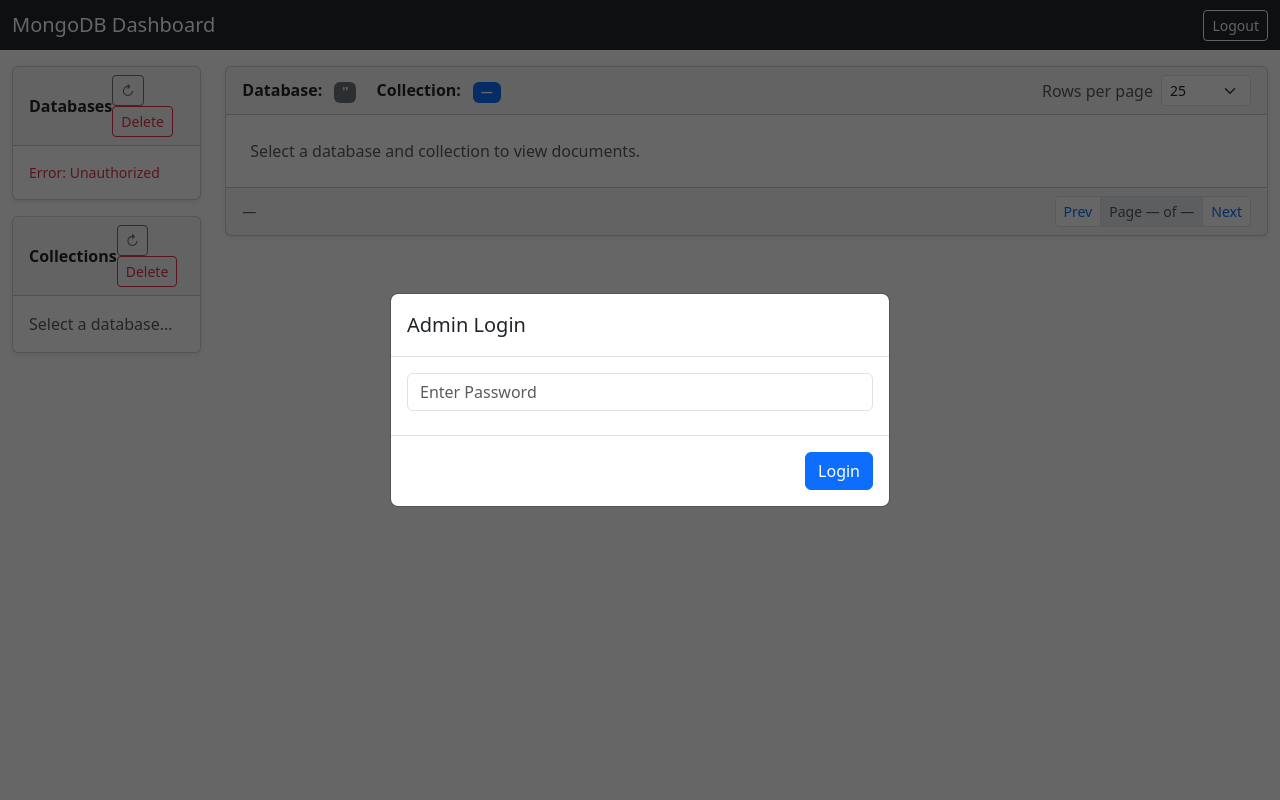
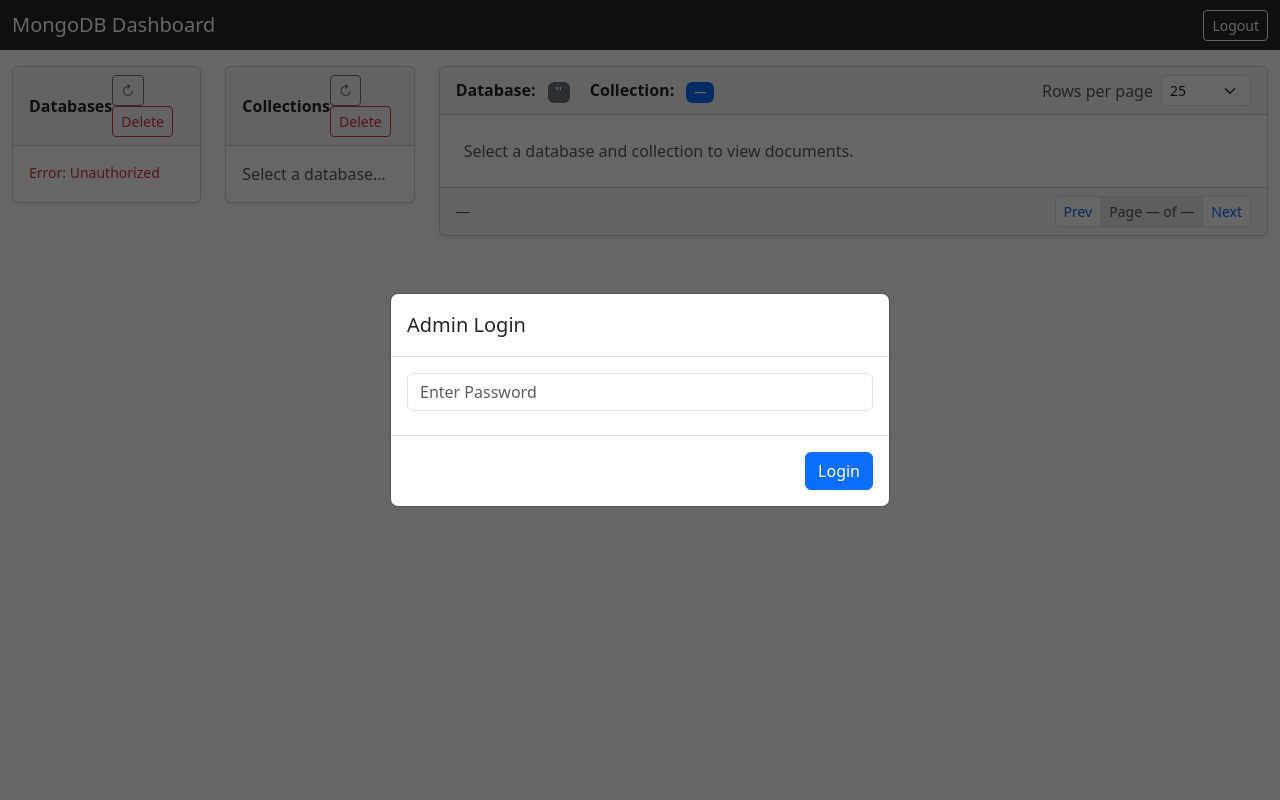
Before and after one commit to 7b809/mongo-dashboard, a Flask app: page / in a window 1280 px wide. Run offline with Flask 3, Linux system fonts and the light colour scheme; parts of the project's set-up code (start-up, migrations or seed data) failed here and were passed over.

Commit message:
Auto update

```diff
--- a/app.py
+++ b/app.py
@@ -7,6 +7,7 @@ from bson import ObjectId
 from dotenv import load_dotenv
 from functools import wraps
 import secrets
+from datetime import datetime, timezone
 
 # Load .env for local dev. In Vercel, env vars come from the dashboard.
 load_dotenv()
@@ -33,7 +34,7 @@ app = Flask(__name__)
 app.secret_key = os.getenv("FLASK_SECRET_KEY", secrets.token_hex(32))
 app.config.update(
     SESSION_COOKIE_HTTPONLY=True,
-    SESSION_COOKIE_SECURE=True,
+    SESSION_COOKIE_SECURE=not app.debug,  # Secure only in production
     PERMANENT_SESSION_LIFETIME=timedelta(minutes=SESSION_TIMEOUT_MINUTES)
 )
 
@@ -45,15 +46,19 @@ app.config.update(
 def login_required(f):
     @wraps(f)
     def decorated(*args, **kwargs):
+
         if not session.get("authenticated"):
             return jsonify({"error": "Unauthorized"}), 401
 
         login_time = session.get("login_time")
         if login_time:
-            elapsed = datetime.utcnow().timestamp() - login_time
+            elapsed = datetime.now().timestamp() - login_time
             if elapsed > SESSION_TIMEOUT_MINUTES * 60:
                 session.clear()
                 return jsonify({"error": "Session expired"}), 401
+
+        # 🔥 THIS LINE WAS MISSING
+        return f(*args, **kwargs)
 
     return decorated
 
@@ -64,7 +69,8 @@ def login():
 
     if password == ADMIN_PASSWORD:
         session["authenticated"] = True
-        session["login_time"] = datetime.utcnow().timestamp()
+
+        session["login_time"] = datetime.now(timezone.utc).timestamp()
         return jsonify({"success": True})
 
     return jsonify({"error": "Invalid password"}), 401
@@ -226,4 +232,4 @@ def delete_database():
 
 if __name__ == "__main__":
     port = int(os.getenv("PORT", "8000"))
-    app.run(host="0.0.0.0", port=port)
+    app.run(host="0.0.0.0", port=port, debug=True)
--- a/templates/index.html
+++ b/templates/index.html
@@ -6,7 +6,6 @@
   <title>MongoDB Dashboard</title>
   <link href="https://cdn.jsdelivr.net/npm/bootstrap@5.3.3/dist/css/bootstrap.min.css" rel="stylesheet">
   <link href="/static/styles.css" rel="stylesheet">
-
 </head>
 <body>
   <script>
@@ -25,10 +24,13 @@
     <div class="row">
 
       <!-- Sidebar -->
-      <div class="col-12 col-md-4 col-lg-3 col-xl-2 mb-3">
+      <div class="col-12 col-md-6 col-lg-5 col-xl-4 mb-3">
+
+        <div class="row">
 
           <!-- DATABASES -->
-        <div class="card shadow-sm mb-3">
+          <div class="col-12 col-md-6 mb-3">
+            <div class="card shadow-sm h-100">
               <div class="card-header d-flex align-items-center justify-content-between">
                 <span class="fw-semibold">Databases</span>
                 <div>
@@ -40,9 +42,11 @@
                 <div class="p-3 text-muted">Loading databases…</div>
               </div>
             </div>
+          </div>
 
           <!-- COLLECTIONS -->
-        <div class="card shadow-sm">
+          <div class="col-12 col-md-6 mb-3">
+            <div class="card shadow-sm h-100">
               <div class="card-header d-flex align-items-center justify-content-between">
                 <span class="fw-semibold">Collections</span>
                 <div>
@@ -56,8 +60,11 @@
             </div>
           </div>
 
+        </div>
+      </div>
+
       <!-- Main -->
-      <div class="col-12 col-md-8 col-lg-9 col-xl-10">
+      <div class="col-12 col-md-6 col-lg-7 col-xl-8">
         <div class="card shadow-sm">
           <div class="card-header d-flex flex-wrap gap-2 align-items-center">
             <div class="me-auto">
@@ -100,7 +107,7 @@
     </div>
   </div>
 
-  <!-- ================= LOGIN MODAL ================= -->
+  <!-- LOGIN MODAL -->
   <div class="modal fade show" id="loginModal" tabindex="-1" style="display:block;background:rgba(0,0,0,0.6);">
     <div class="modal-dialog modal-dialog-centered">
       <div class="modal-content">
@@ -118,7 +125,7 @@
     </div>
   </div>
 
-  <!-- ================= CONFIRMATION MODAL ================= -->
+  <!-- CONFIRM MODAL -->
   <div class="modal fade" id="confirmModal" tabindex="-1">
     <div class="modal-dialog modal-dialog-centered">
       <div class="modal-content">
```
Lines whose indentation alone changed are shown as unchanged.
